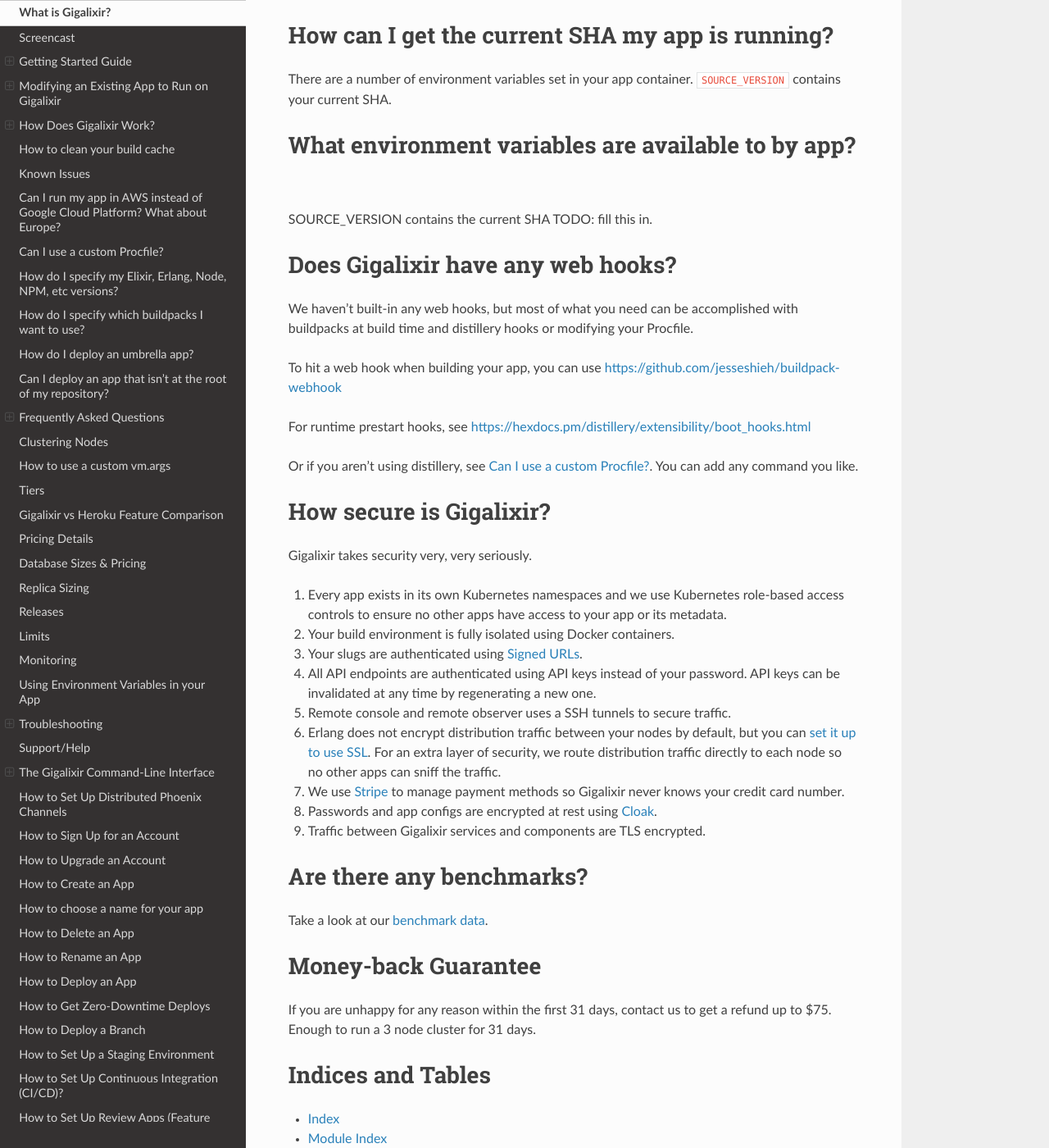
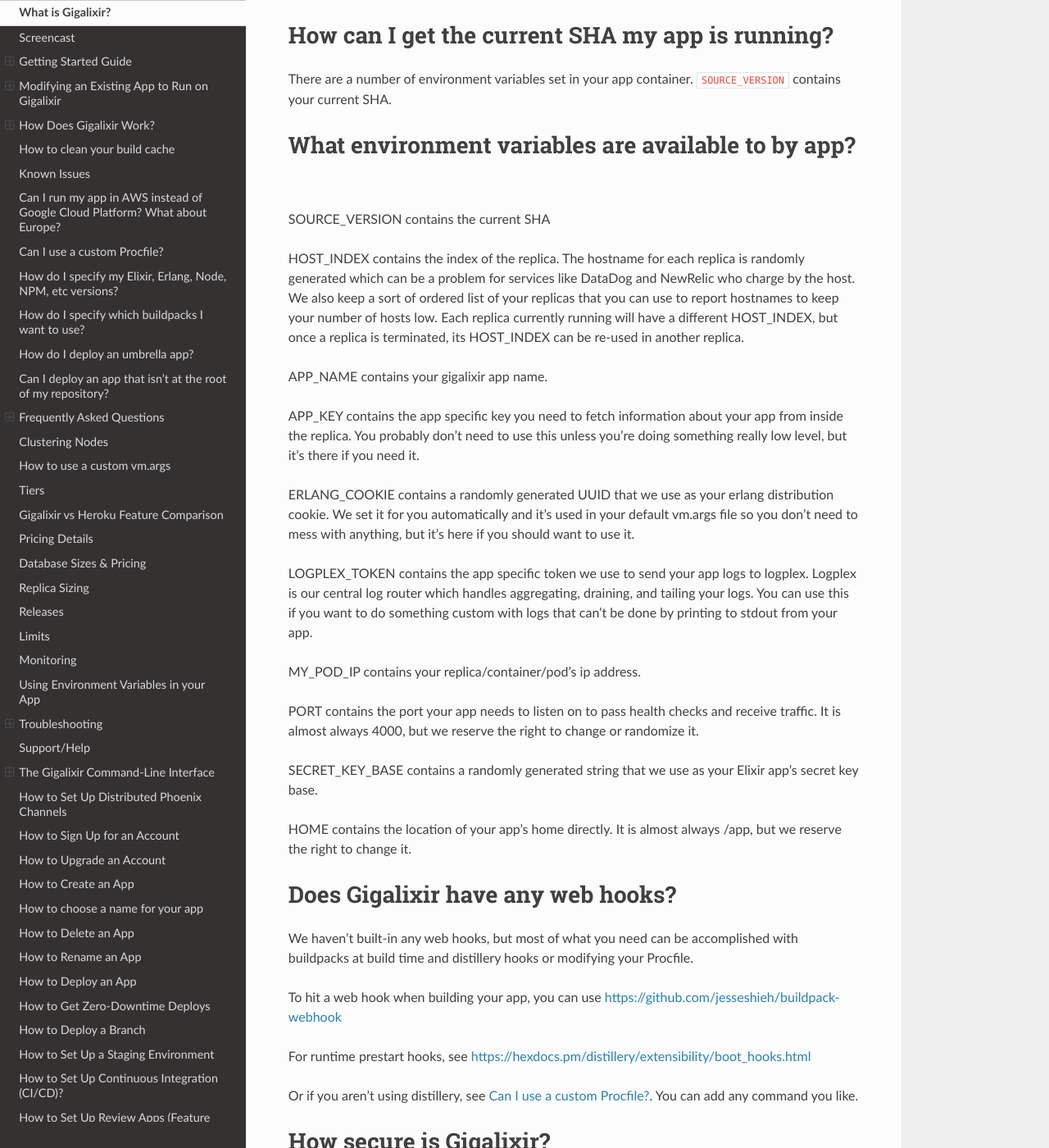
Before and after one commit to gigalixir/gigalixir-cli, a Sphinx documentation site: the page built from docs/source/main.rst, in a window 1280 px wide and 1400 px high, scrolled down 61901 px. Shown: the whole window at 82% size. Built offline with Sphinx 7.4.7 and the Read the Docs theme 2.0.0, drawn with Linux system fonts in a browser that asks for light colours.

Commit message:
env var and HOST_INDEX docs.

```diff
--- a/docs/source/main.rst
+++ b/docs/source/main.rst
@@ -2577,7 +2577,24 @@ What environment variables are available to by app?
 ===================================================
 
 SOURCE_VERSION contains the current SHA
-TODO: fill this in.
+
+HOST_INDEX contains the index of the replica. The hostname for each replica is randomly generated which can be a problem for services like DataDog and NewRelic who charge by the host. We also keep a sort of ordered list of your replicas that you can use to report hostnames to keep your number of hosts low. Each replica currently running will have a different HOST_INDEX, but once a replica is terminated, its HOST_INDEX can be re-used in another replica.
+
+APP_NAME contains your gigalixir app name.
+
+APP_KEY contains the app specific key you need to fetch information about your app from inside the replica. You probably don't need to use this unless you're doing something really low level, but it's there if you need it.
+
+ERLANG_COOKIE contains a randomly generated UUID that we use as your erlang distribution cookie. We set it for you automatically and it's used in your default vm.args file so you don't need to mess with anything, but it's here if you should want to use it.
+
+LOGPLEX_TOKEN contains the app specific token we use to send your app logs to logplex. Logplex is our central log router which handles aggregating, draining, and tailing your logs. You can use this if you want to do something custom with logs that can't be done by printing to stdout from your app.
+
+MY_POD_IP contains your replica/container/pod's ip address.
+
+PORT contains the port your app needs to listen on to pass health checks and receive traffic. It is almost always 4000, but we reserve the right to change or randomize it.
+
+SECRET_KEY_BASE contains a randomly generated string that we use as your Elixir app's secret key base.
+
+HOME contains the location of your app's home directly. It is almost always /app, but we reserve the right to change it.
 
 Does Gigalixir have any web hooks?
 ==================================
```
